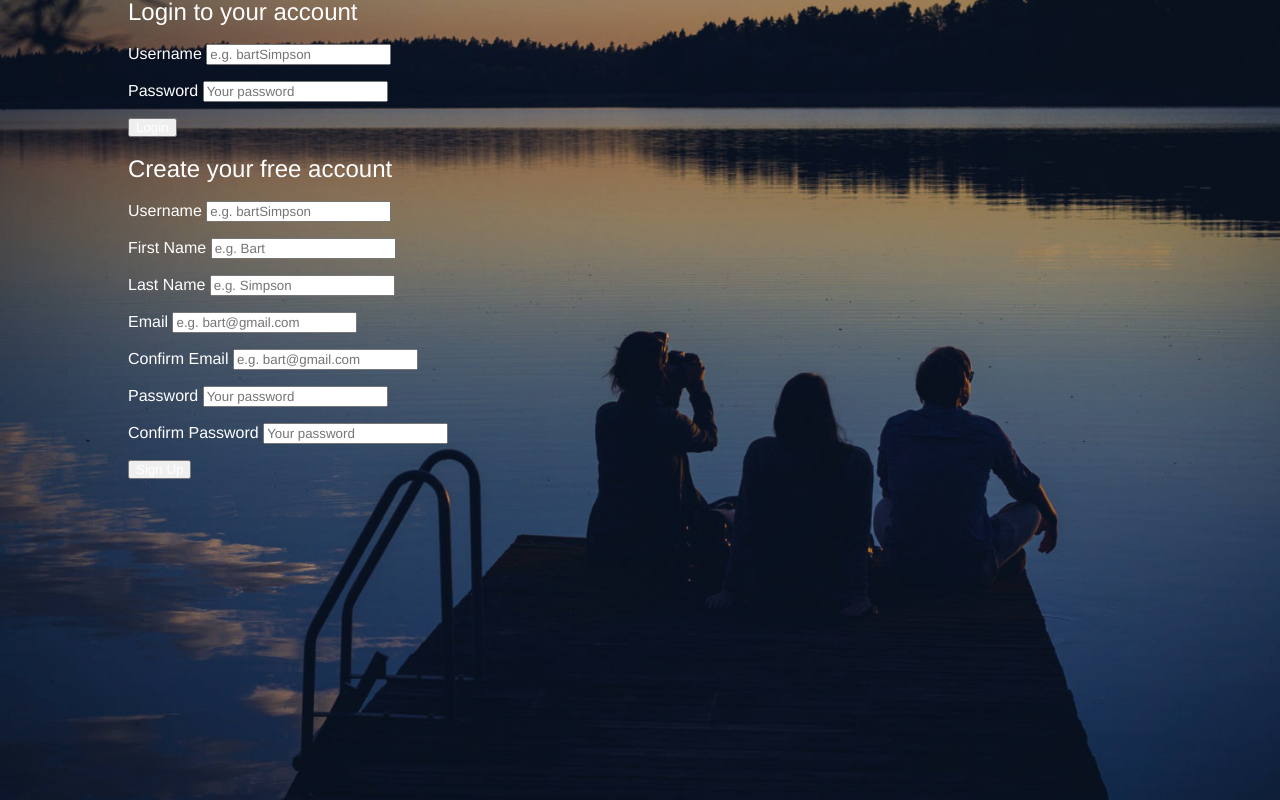
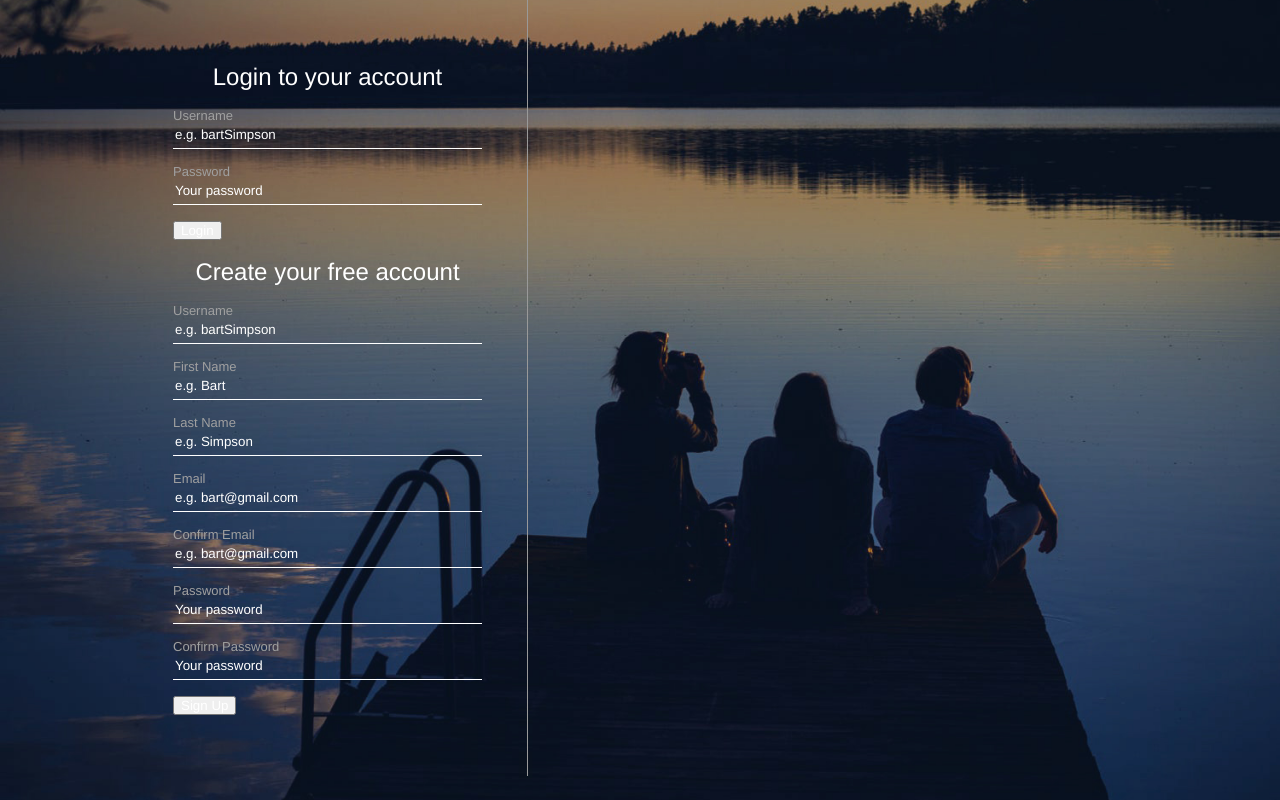
Before and after one commit to eventhorizn/spotify-clone, a PHP site: page /register.php in a window 1280 px wide. Run offline with PHP 8.4, Linux system fonts and the light colour scheme.

Commit message:
input placeholder color smaller labels

```diff
--- a/assets/css/register.css
+++ b/assets/css/register.css
@@ -29,3 +29,55 @@ body {
 	position: relative;
 	max-width: 1024px;
 }
+
+::-webkit-input-placeholder {
+	/* WebKit, Blink, Edge */
+	color: #fff;
+}
+:-moz-placeholder {
+	/* Mozilla Firefox 4 to 18 */
+	color: #fff;
+	opacity: 1;
+}
+::-moz-placeholder {
+	/* Mozilla Firefox 19+ */
+	color: #fff;
+	opacity: 1;
+}
+:-ms-input-placeholder {
+	/* Internet Explorer 10-11 */
+	color: #fff;
+}
+::-ms-input-placeholder {
+	/* Microsoft Edge */
+	color: #fff;
+}
+
+#inputContainer {
+	width: 400px;
+	padding: 45px;
+	float: left;
+	border-right: 1px solid #999;
+}
+
+#inputContainer h2 {
+	text-align: center;
+}
+
+#inputContainer input[type="text"],
+#inputContainer input[type="email"],
+#inputContainer input[type="password"] {
+	display: block;
+	background-color: transparent;
+	border: 0;
+	border-bottom: 1px solid #fff;
+	height: 27px;
+	line-height: 27px;
+	width: 100%;
+}
+
+#inputContainer label {
+	color: #a0a0a0;
+	font-size: 13px;
+	margin-top: 15px;
+}
```
